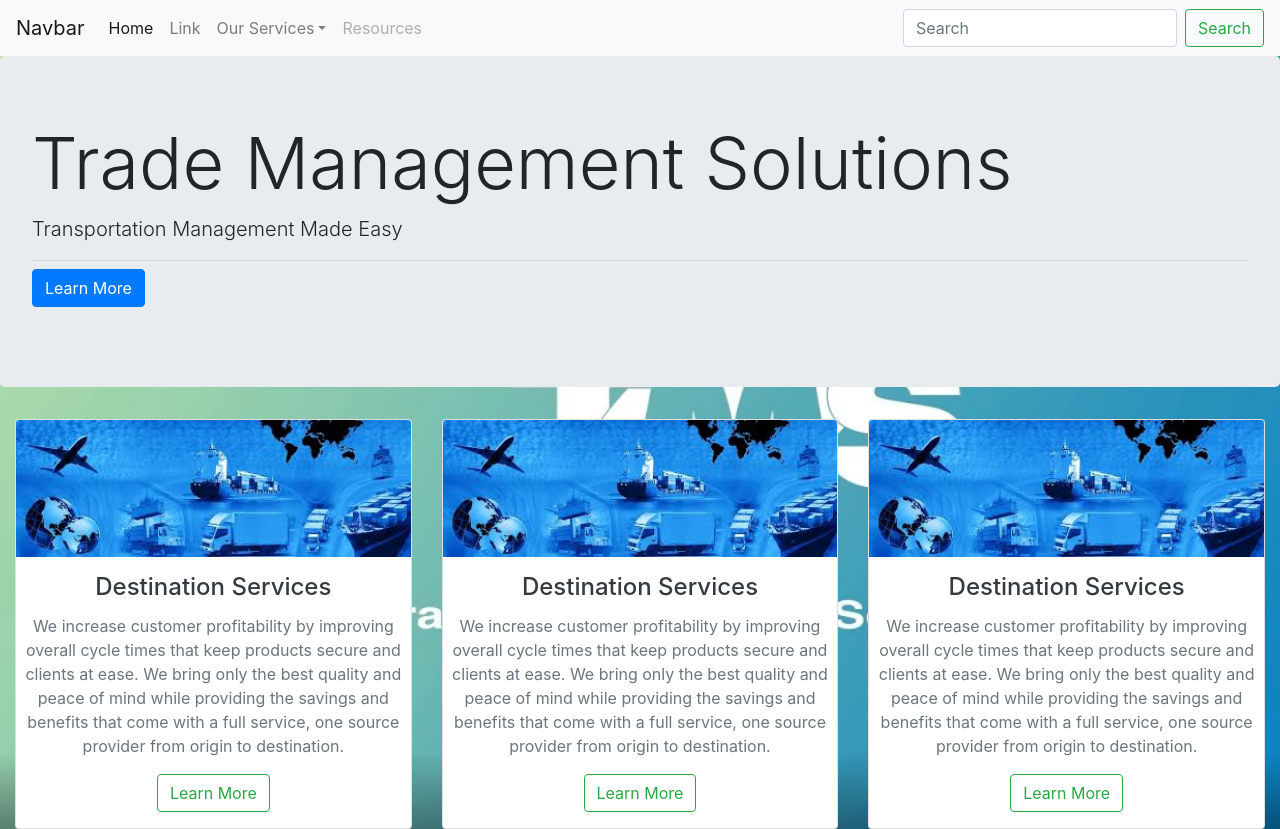
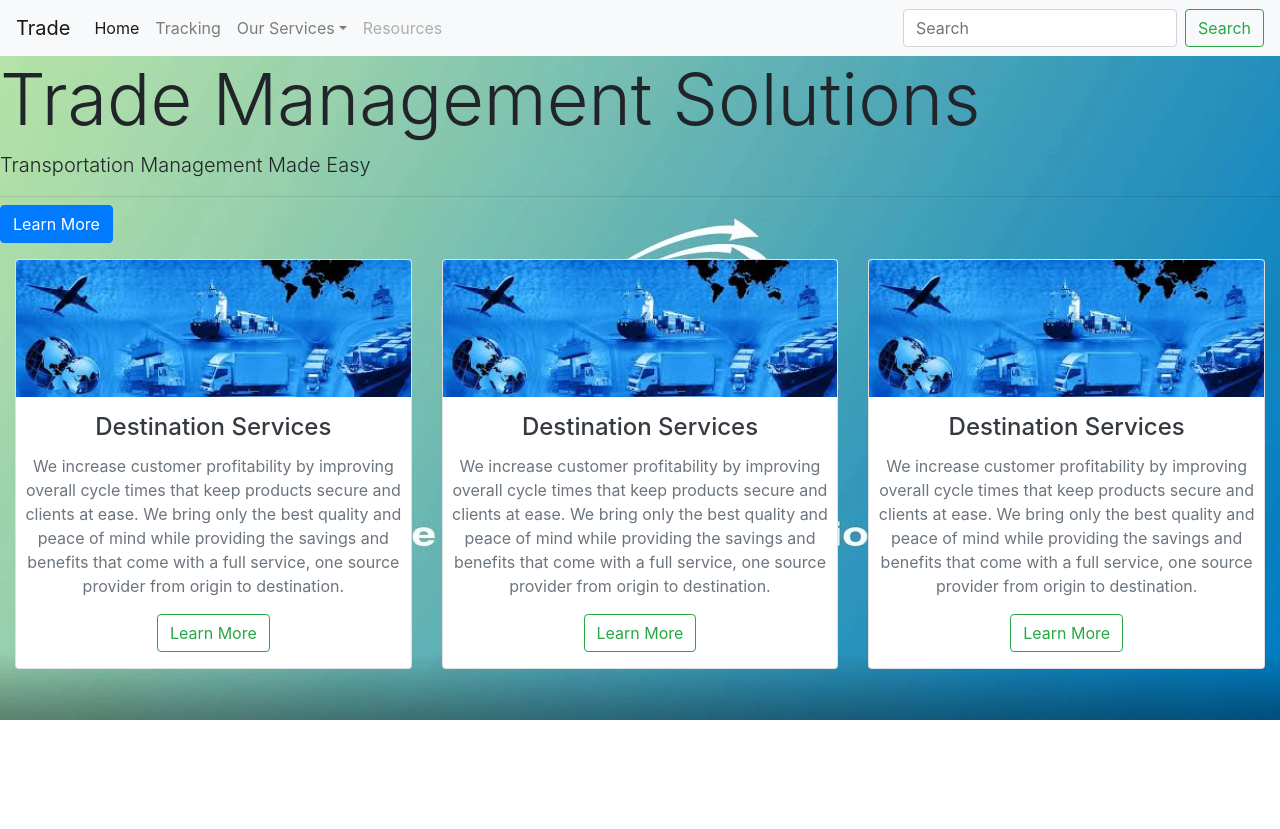
Before and after one commit to hedwig10/tms-website, a React (Create React App) app: page / in a window 1280 px wide. After the commit the page ends 800 px from the top, so only its background shows below. Built offline with nearby package versions, Linux system fonts and the light colour scheme.

Commit message:
home template almost complete, needs more functionality and routing

```diff
--- a/src/components/Jumbotron.js
+++ b/src/components/Jumbotron.js
@@ -1,20 +1,19 @@
 import React from "react";
-import { Jumbotron, Button } from 'reactstrap';
+import {Button } from 'reactstrap';
 import "../components/jumbotron-style.css";
 
-const Example = (props) => {
+const Jumbotron = (props) => {
   return (
-    <div>
-      <Jumbotron>
+    <div className="Jumbotron">
         <h1 className="display-3">Trade Management Solutions</h1>
         <p className="lead">Transportation Management Made Easy</p>
         <hr className="my-2" />
       <p className="lead">
           <Button color="primary">Learn More</Button>
         </p>
-      </Jumbotron>
+
     </div>
   );
 };
 
-export default Example;
+export default Jumbotron;
--- a/src/components/jumbotron-style.css
+++ b/src/components/jumbotron-style.css
@@ -1,3 +1,3 @@
 .jumbotron {
-  background-color:blue;
+background-color: aqua;
 }
--- a/src/components/navbar.js
+++ b/src/components/navbar.js
@@ -4,7 +4,7 @@ function Navbar() {
   return (
     <nav className="navbar navbar-expand-lg navbar-light bg-light">
       <a className="navbar-brand" href="#">
-        Navbar
+        Trade
       </a>
       <button
         className="navbar-toggler"
@@ -26,7 +26,7 @@ function Navbar() {
           </li>
           <li className="nav-item">
             <a className="nav-link" href="#">
-              Link
+              Tracking
             </a>
           </li>
           <li className="nav-item dropdown">
```
Also changed, not shown: server.js (deleted).
